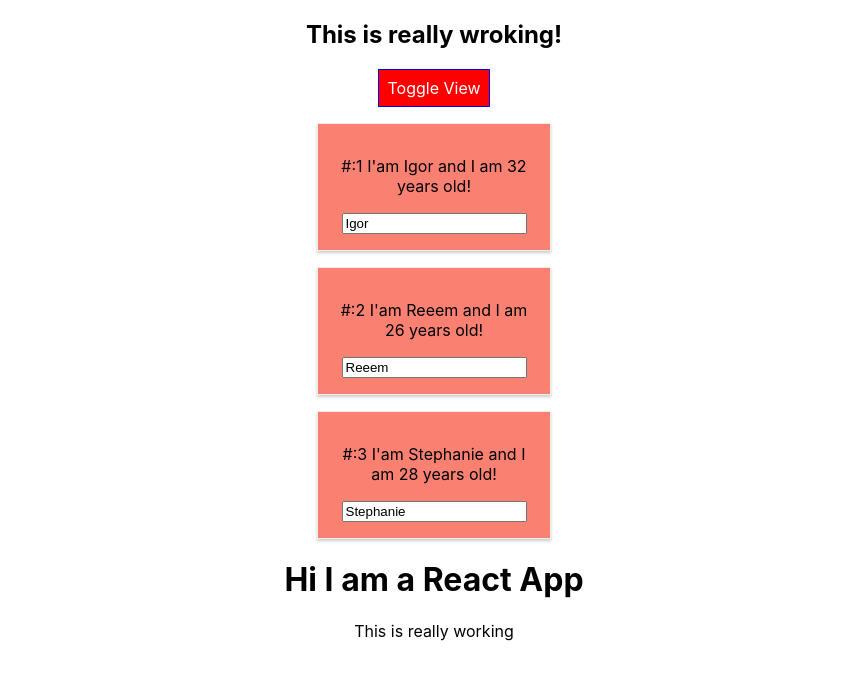
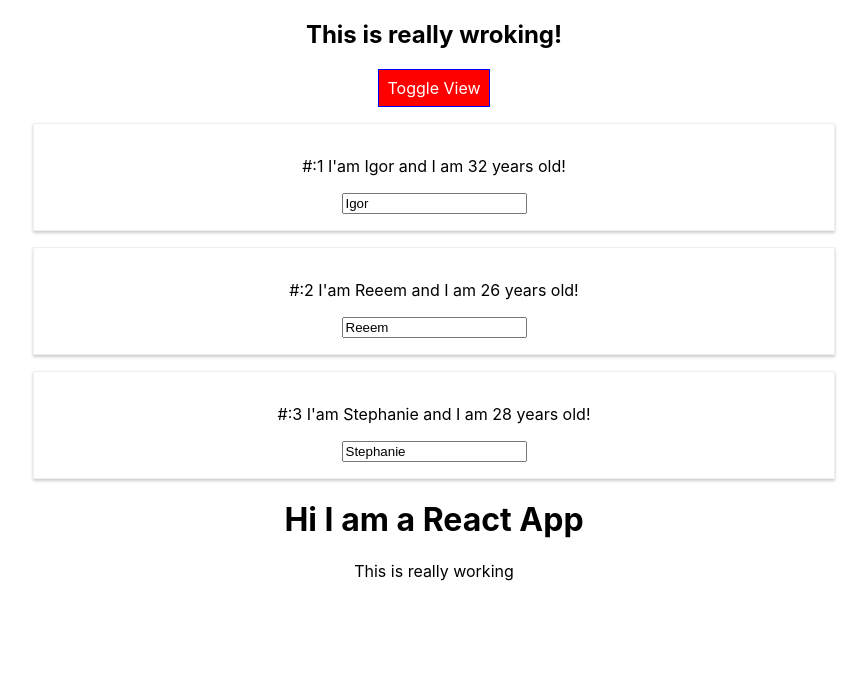
Before and after one commit to Igor2122/burger-builder, a React (Create React App) app: page / in a window 1280 px wide. Both pictures are taken after a click on the button "Toggle View". Shown: the top 680 px of the page, without its empty margins (206-1073 px from the left). Built offline with nearby package versions, Linux system fonts and the light colour scheme.

Commit message:
save before npm eject

```diff
--- a/src/App.js
+++ b/src/App.js
@@ -1,6 +1,5 @@
 import React, { Component } from 'react';
 import './App.css';
-import Radium, {StyleRoot} from 'radium';
 import Person from './Person/Person';
 
 class App extends Component {
@@ -89,10 +88,6 @@
           </div>
       );
       style.backgroundColor = 'red';
-      style[':hover'] = {
-        backgroundColor: 'salmon',
-        color: 'black'
-      }
     }
 
     let classes = [];
@@ -105,7 +100,6 @@
 
 
     return (
-      <StyleRoot>
         <div className="App">
         {/* we have to pass join() as we need space between classes  */}
         <h2 className={classes.join(' ')}>This is really wroking!</h2>
@@ -113,9 +107,8 @@
 
           {peronas}
         </div>
-      </StyleRoot>
     );
   }
 }
 
-export default Radium(App);// higher order component
+export default App;// higher order component
--- a/src/Person/Person.js
+++ b/src/Person/Person.js
@@ -1,19 +1,14 @@
 import React from 'react';
-import Radium from 'radium';
 import './Person.css'
-
 import './Person';
 
+
 const person = (props) => {
-   const style = {
-      '@media (min-width: 500px)': {
-         width: '200px',
-         backgroundColor: 'salmon'
-      }
-   }
+
+
 
    return (
-      <div className="Person" style={style}>
+      <div className="Person">
          <p
          onClick={props.click}
          >#:{props.id} I'am {props.name} and I am {props.age} years old!</p>
@@ -23,4 +18,4 @@
    )
 }
 
-export default Radium(person);
+export default person;
```
